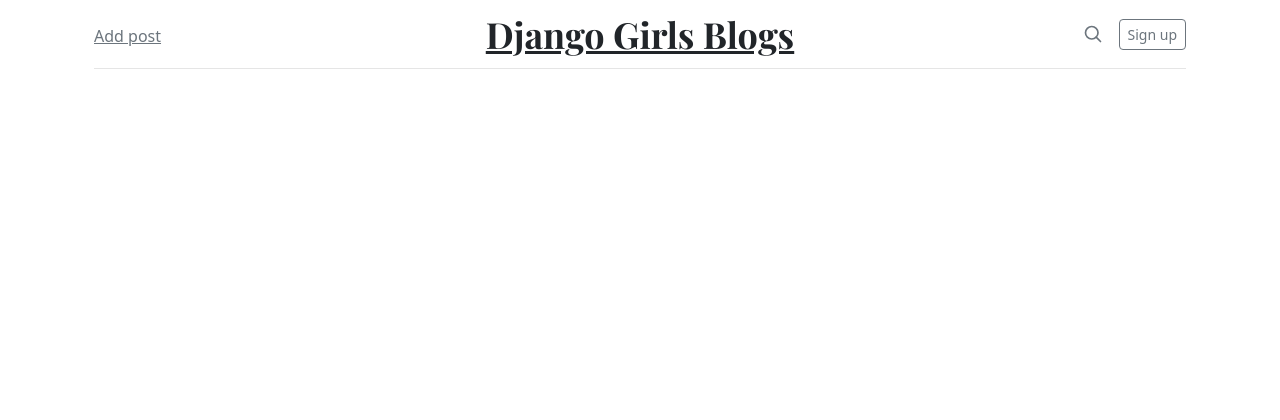
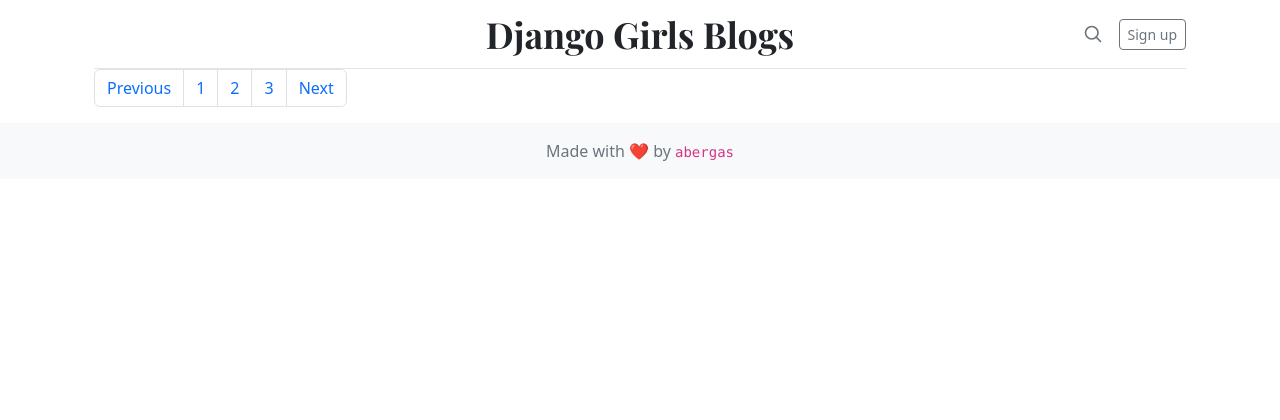
Before and after one commit to metabig/test, a Django app: page / in a window 1280 px wide. Shown: the top 420 px of the page. Run offline with Django 3.2, Linux system fonts and the light colour scheme; data that the repository does not hold is empty.

Commit message:
[EJ1.0] Django academy: Blog

```diff
--- a/blog/templates/blog/base.html
+++ b/blog/templates/blog/base.html
@@ -1,9 +1,11 @@
 {% load static %}
+<!DOCTYPE html>
 <html lang="es">
     <head>
         <meta name="description"
-              content="This is an example of a meta description. This will often show up in search results."/>
-        <meta name="keywords" content="Contenido asignado"/>
+              content="Django girls blog example"/>
+        <meta charset=UTF-8/>
+        <meta name="keywords" content="blog"/>
         <title>Django Girls blog</title>
         <link rel="stylesheet" href="{% static 'css/blog.css' %}"/>
         <!-- CSS only -->
@@ -24,10 +26,11 @@
                 <header class="blog-header lh-1 py-3">
                     <div class="row flex-nowrap justify-content-between align-items-center">
                         <div class="col-4 pt-1">
+                        {% if user.is_authenticated %}
                             <a class="link-secondary" href="{% url 'post_new' %}">Add post</a>
-                        </div>
+                        {% endif %}</div>
                         <div class="col-4 text-center">
-                            <a class="blog-header-logo text-dark" href="{% url 'post_list' %}">Django Girls Blogs</a>
+                            <a class="blog-header-logo text-dark text-decoration-none" href="{% url 'post_list' %}">Django Girls Blogs</a>
                         </div>
                         <div class="col-4 d-flex justify-content-end align-items-center">
                             <a class="link-secondary" href="#" aria-label="Search">
--- a/blog/templates/blog/post_detail.html
+++ b/blog/templates/blog/post_detail.html
@@ -3,7 +3,7 @@
     <article class="blog-post">
         {% if post.published_date %}
         <h2 class="blog-post-title mb-1">
-            <a href="{% url 'post_detail' pk=post.pk %}">{{ post.title }}</a>
+            <a class="text-decoration-none text-reset" href="{% url 'post_detail' pk=post.pk %}">{{ post.title }}</a>
         </h2>
         {% endif %}
         <p class="blog-post-meta">Published: {{ post.published_date }}</p>
--- a/blog/templates/blog/post_list.html
+++ b/blog/templates/blog/post_list.html
@@ -2,9 +2,40 @@
 {% block content %}
   {% for post in posts %}
     <article class="blog-post">
-      <h2 class="blog-post-title mb-1"><a href="{% url 'post_detail' pk=post.pk %}">{{ post.title }}</a></h2>
+      <h2 class="blog-post-title mb-1">
+        <a class="text-reset text-decoration-none"
+           href="{% url 'post_detail' pk=post.pk %}">{{ post.title }}</a>
+      </h2>
       <p class="blog-post-meta">Published: {{ post.published_date }}</p>
       <p>{{ post.text|linebreaksbr }}</p>
+      {% if user.is_authenticated %}
+        <a href="{% url 'post_edit' pk=post.pk %}">
+          <button class="btn btn-outline-dark">Edit</button>
+        </a>
+      {% endif %}
     </article>
   {% endfor %}
+  <nav aria-label="Page navigation example">
+    <ul class="pagination">
+      <li class="page-item">
+        <a class="page-link" href="#" aria-label="Previous">
+          <span class="sr-only">Previous</span>
+        </a>
+      </li>
+      <li class="page-item">
+        <a class="page-link" href="?page=1">1</a>
+      </li>
+      <li class="page-item">
+        <a class="page-link" href="?page=2">2</a>
+      </li>
+      <li class="page-item">
+        <a class="page-link" href="?page=3">3</a>
+      </li>
+      <li class="page-item">
+        <a class="page-link" href="#" aria-label="Next">
+          <span class="sr-only">Next</span>
+        </a>
+      </li>
+    </ul>
+  </nav>
 {% endblock content %}
--- a/blog/urls.py
+++ b/blog/urls.py
@@ -5,4 +5,5 @@
     path('', views.post_list, name='post_list'),
     path('post/<int:pk>/', views.post_detail, name='post_detail'),
     path('post/new/', views.post_new, name='post_new'),
+    path('post/<int:pk>/edit/', views.post_edit, name='post_edit'),
 ]
--- a/blog/views.py
+++ b/blog/views.py
@@ -1,11 +1,15 @@
 from django.shortcuts import render, get_object_or_404, redirect
+from django.core.paginator import Paginator
 from django.utils import timezone
 from .models import Post
 from .forms import PostForm
 
 def post_list(request):
     posts = Post.objects.filter(published_date__lte=timezone.now()).order_by('published_date')
-    return render(request, 'blog/post_list.html', {'posts': posts})
+    paginator = Paginator(posts, 3)
+    page_number = request.GET.get('page')
+    paginated_posts = paginator.get_page(page_number)
+    return render(request, 'blog/post_list.html', {'posts': paginated_posts})
 
 def post_detail(request, pk):
     post = get_object_or_404(Post, pk=pk)
@@ -23,3 +27,17 @@
     else:
         form = PostForm()
     return render(request, 'blog/post_edit.html', {'form': form})
+
+def post_edit(request, pk):
+    post = get_object_or_404(Post, pk=pk)
+    if request.method == "POST":
+        form = PostForm(request.POST, instance=post)
+        if form.is_valid():
+            post = form.save(commit=False)
+            post.author = request.user
+            post.published_date = timezone.now()
+            post.save()
+            return redirect('post_detail', pk=post.pk)
+    else:
+        form = PostForm(instance=post)
+    return render(request, 'blog/post_edit.html', {'form': form})
```
Also changed, not shown: 2 other files.
